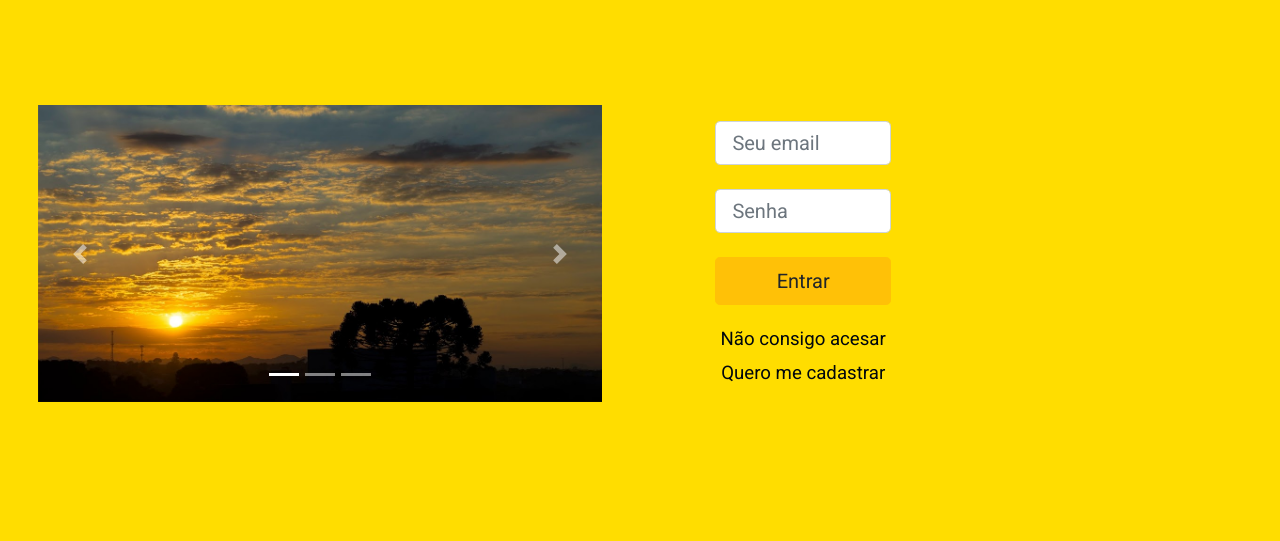
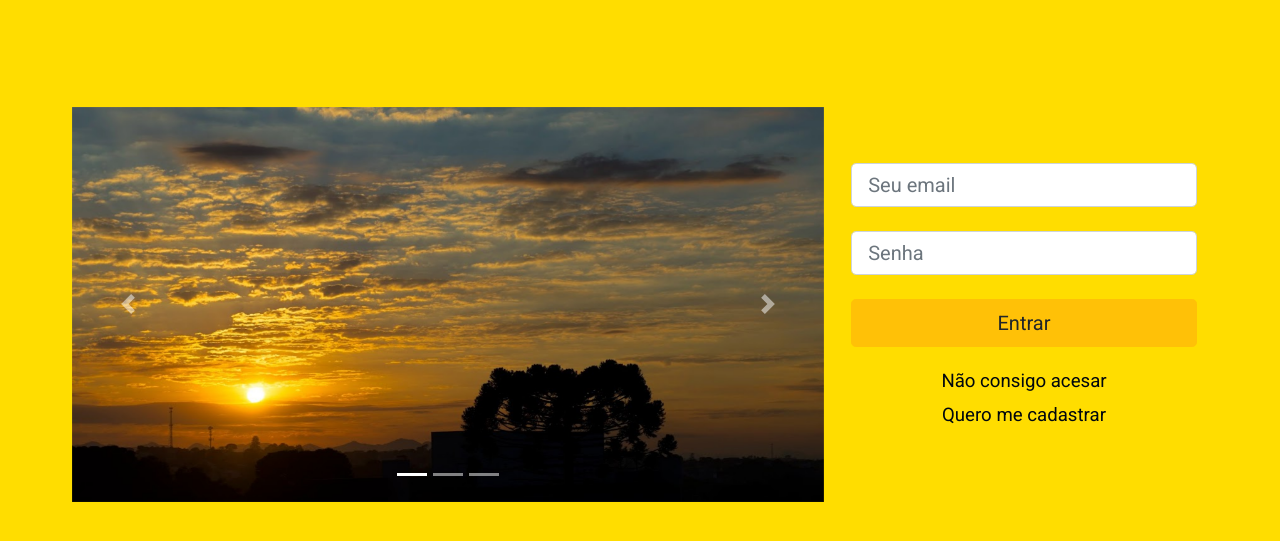
Before and after one commit to s4muelat/horus, a PHP site: page /index2.php in a window 1280 px wide. Shown: the top 541 px of the page. Run offline with PHP 8.4, Linux system fonts and the light colour scheme.

Commit message:
Ajuste tela login

```diff
--- a/login/grid.css
+++ b/login/grid.css
@@ -10,7 +10,7 @@
 .container-1 {
     margin-top: 1%;
     display: grid;
-    grid-template-columns: 50% 50%;
+    grid-template-columns: 60% 30%;
     justify-content: center;
     text-align: center;
 
@@ -24,3 +24,11 @@
 
 
 }
+
+.item3 {
+
+    align-self: center;
+    padding-left: 5%;
+    padding-right: 5%;
+
+}
--- a/login/index2.php
+++ b/login/index2.php
@@ -22,7 +22,6 @@ include("../geral/global.php");
     <div class="container-1">
         <div class="item item2">
             <!-- Carousel início -->
-		    <div class="box1">
 			    <div id="carousel" class="slide carousel" data-bs-ride="carousel">
 				    <ol class="carousel-indicators">
 					    <li data-target="#carousel" data-slide-to="0" class="active"></li>
@@ -49,15 +48,12 @@ include("../geral/global.php");
 				<span class="carousel-control-next-icon"></span>
 			</a>
 		</div>
-		</div>
+		</span>
 		</div>
         <!-- Carousel fim -->
 
         <!-- Formulário de login -->
         <div class="item item3">
-		    <div class="box2">
-			    <div class="box-doc">
-				    <div class="box-login">
 				<form action="/action_page.php" method="get">
 					<input type="email" id="form-control2" class="form-control btn-lg" id="email"  placeholder="Seu email" checked autocomplete="off">
 					<br>
@@ -71,7 +67,6 @@ include("../geral/global.php");
 					        </form>
 			</div>
 		</div>
-		</div>
 		<!-- Fim div box2 -->
         </div>
     </div>
--- a/login/style.css
+++ b/login/style.css
@@ -10,7 +10,7 @@ body {
     height: 100%;
 }
 .carousel {
-    width: 90%;
+    width: 100%;
     height: auto;
     margin-left: auto;
     margin-right: auto;
@@ -20,7 +20,7 @@ body {
     align-self: center;
 }
 .box2 {
-    width: 50%;
+    width: 100%;
     align-self: center;
 }
 .box-doc {
@@ -49,19 +49,19 @@ body {
 }
 
 #form-control2 {
-    width: 80%;
+    width: 100%;
     margin-left: auto;
     margin-right: auto;
 }
 
 #form-control3 {
-    width: 80%;
+    width: 100%;
     margin-left: auto;
     margin-right: auto;
 }
 
 #submit {
-    width: 80%;
+    width: 100%;
     margin-left: auto;
     margin-right: auto;
 }
@@ -71,6 +71,9 @@ body {
     width: 100%;
     text-align: center;
 }
+
+
+
 @media (max-width: 1000px){
     .container-pai{
         display: block;
@@ -82,7 +85,7 @@ body {
         margin-right: auto;
     }
 }
-@media (max-width: 500px){
+@media (max-width: 1000px){
     .container-1{
          grid-template-columns: 100%;
     }
```
Lines whose indentation alone changed are shown as unchanged.
